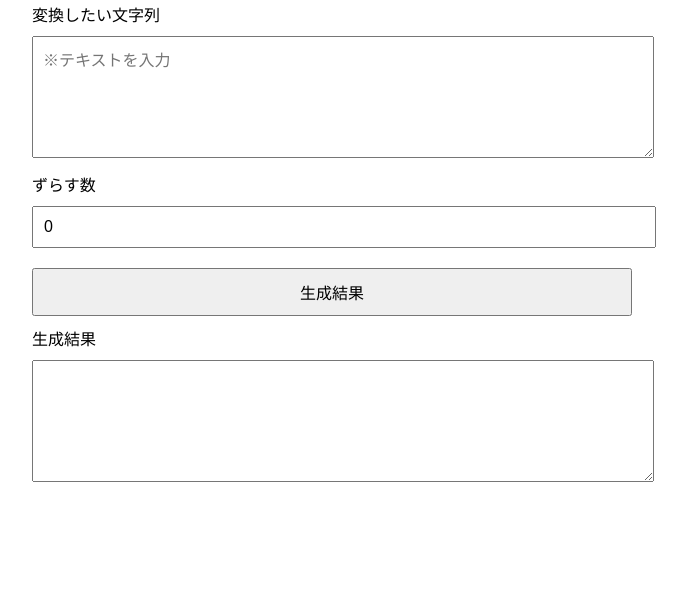
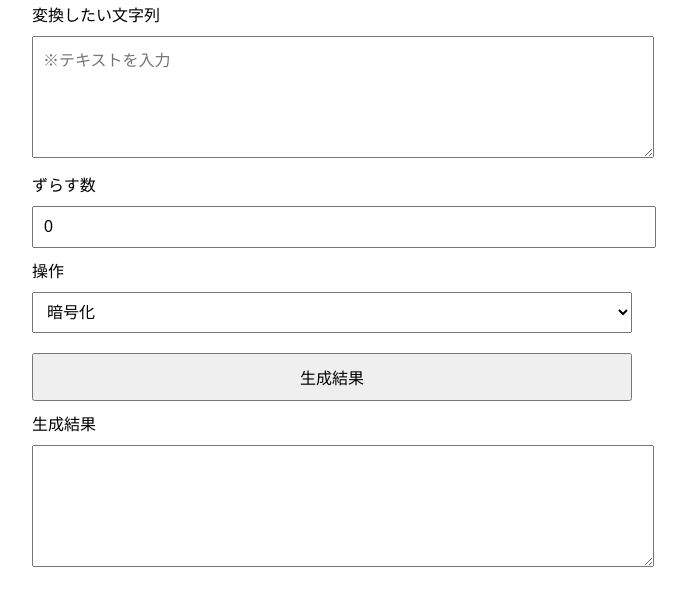
Before and after one commit to SQwalls/sq, a plain HTML site: page index.html in a window 1280 px wide. Shown: the part 87-690 px from the top of the page, without its empty margins (308-995 px from the left). Drawn offline with Linux system fonts and the light colour scheme.

Commit message:
Update index.html

```diff
--- a/index.html
+++ b/index.html
@@ -13,7 +13,7 @@
             max-width: 600px;
             margin: auto;
         }
-        textarea, input, button {
+        textarea, input, button, select {
             width: 100%;
             margin: 10px 0;
             padding: 10px;
@@ -33,6 +33,12 @@
         <label for="shiftValue">ずらす数</label>
         <input type="number" id="shiftValue" value="0">
 
+        <label for="operation">操作</label>
+        <select id="operation">
+            <option value="encrypt">暗号化</option>
+            <option value="decrypt">解読</option>
+        </select>
+
         <button onclick="transformText()">生成結果</button>
 
         <label for="outputText">生成結果</label>
```
